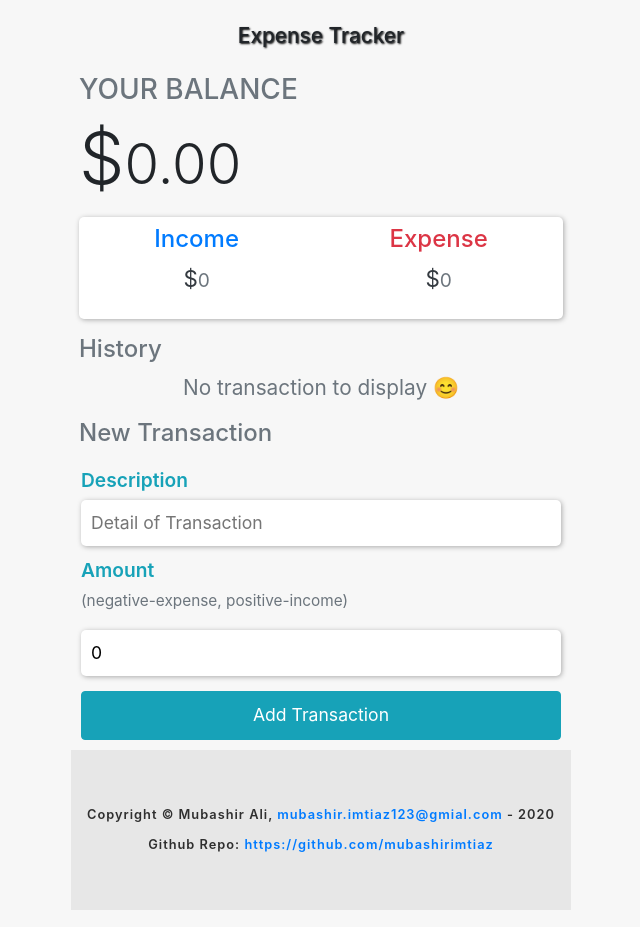
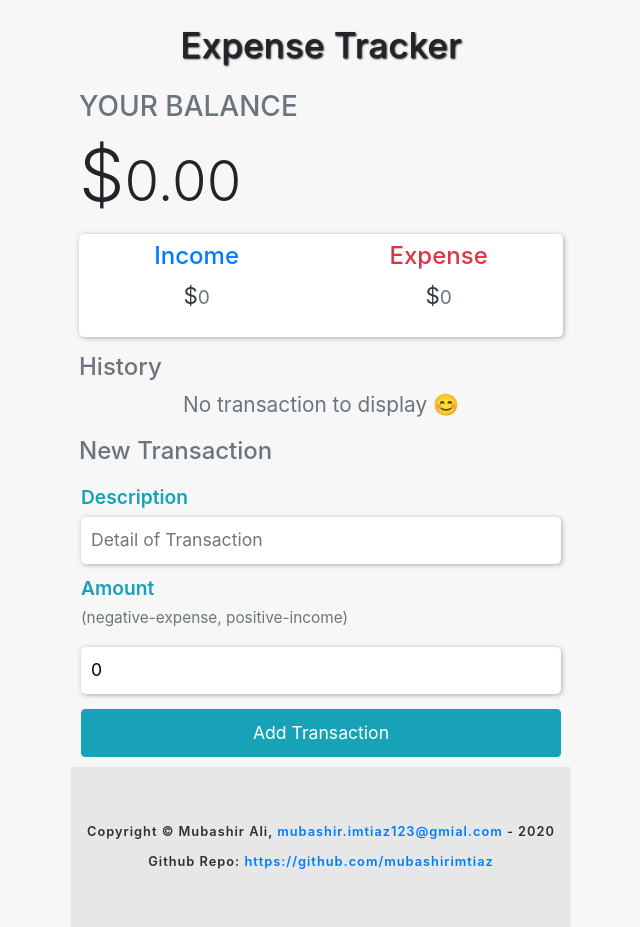
Before and after one commit to mubashirimtiaz/Expense-Tracker, a React (Create React App) app: page / in a window 1280 px wide. Shown: the whole page, without its empty margins (319-959 px from the left). Built offline with nearby package versions, Linux system fonts and the light colour scheme.

Commit message:
Update Header.js

```diff
--- a/src/components/Header.js
+++ b/src/components/Header.js
@@ -5,7 +5,7 @@ const Header = () => {
     <div>
       <h1
         className="text-center my-4"
-        style={{ textShadow: "1px 1px 2px #000", fontSize: "1.3rem" }}
+        style={{ textShadow: "1px 1px 2px #000", fontSize: "2.2rem" }}
       >
         Expense Tracker
       </h1>
```
